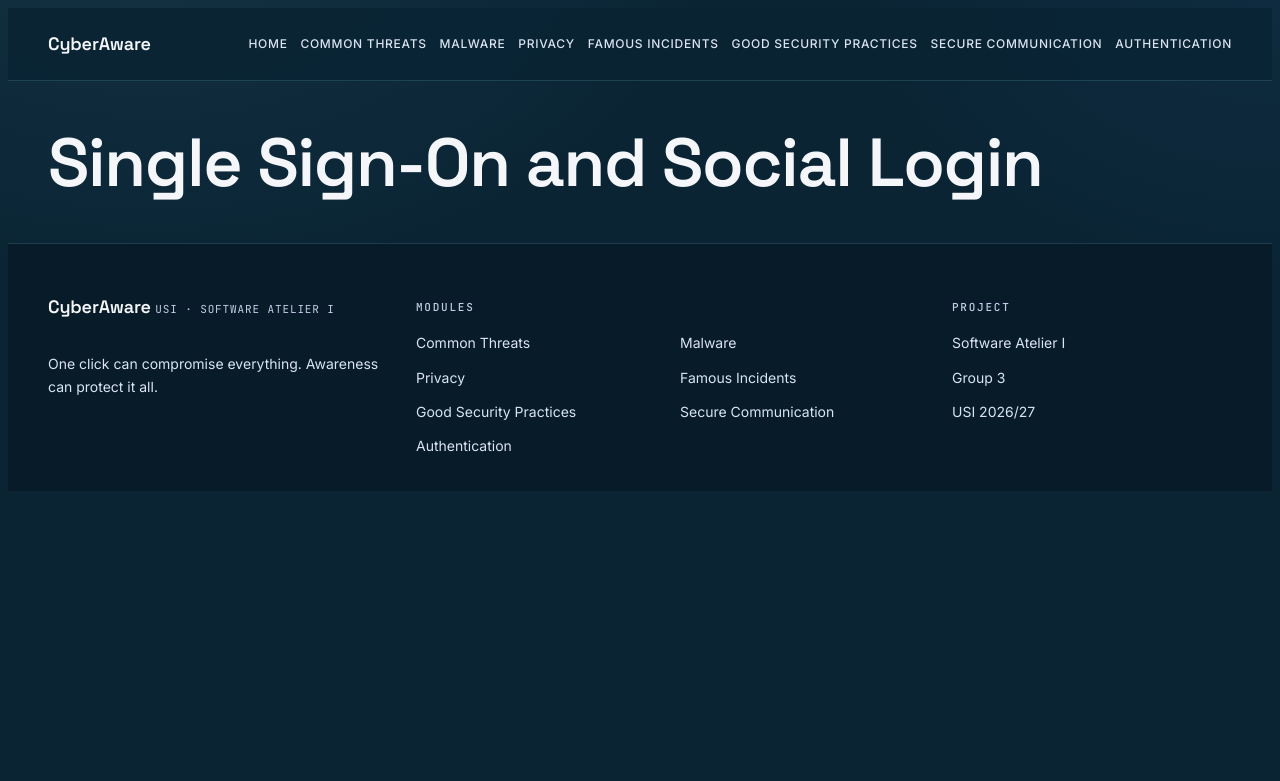
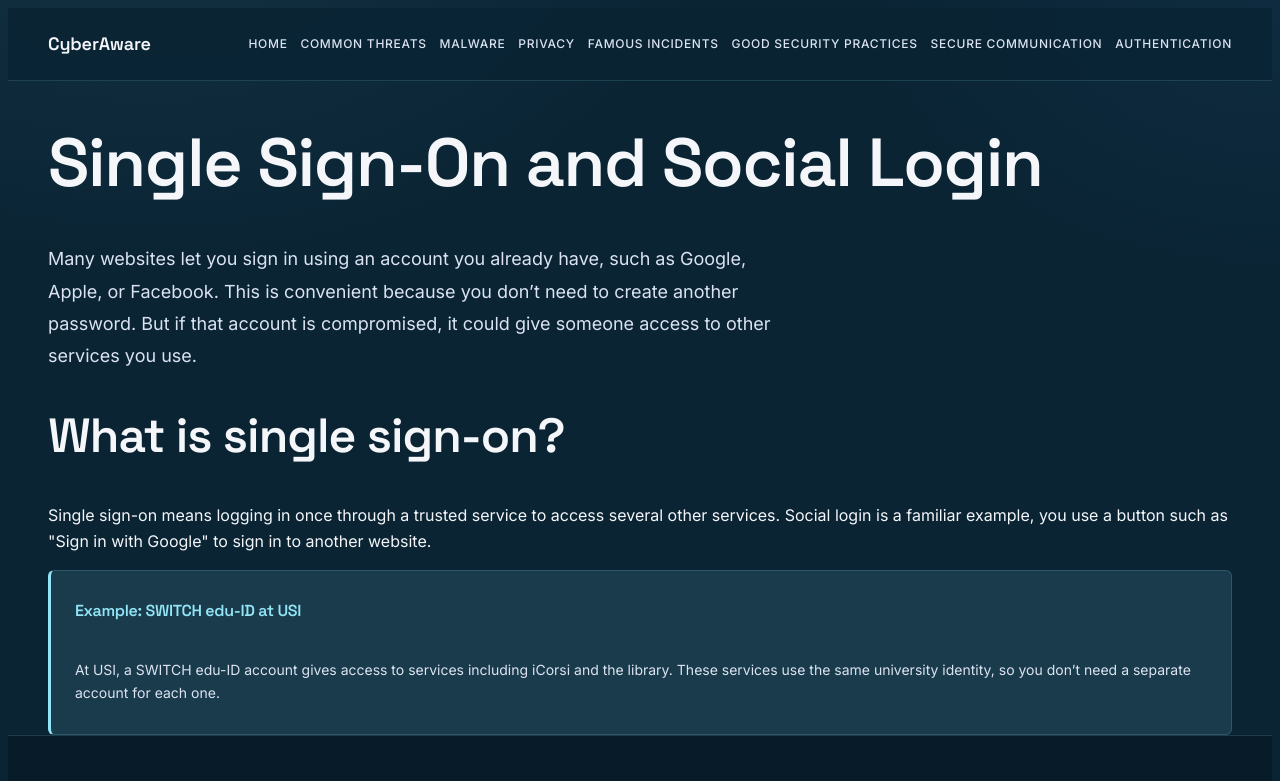
Before and after one commit to vittodevit/sa1, a plain HTML site: page ai-risk-authentication/single-sign-on.html in a window 1280 px wide. Shown: the top 781 px of the page. Drawn offline with Linux system fonts and the light colour scheme.

Commit message:
Add single sign-on sections 1 and 2

```diff
--- a/ai-risk-authentication/single-sign-on.html
+++ b/ai-risk-authentication/single-sign-on.html
@@ -38,8 +38,23 @@
     <main id="main">
         <div class="container">
             <h1>Single Sign-On and Social Login</h1>
-           </div>
+            <p class="lead">Many websites let you sign in using an account you already have, such as Google, Apple, or
+                Facebook.
+                This is convenient because you don’t need to create another password. But if that account is
+                compromised, it could give someone access to other services you use.</p>
+
+            <h2>What is single sign-on?</h2>
+            <p>Single sign-on means logging in once through a trusted service to access several other services.
+    Social login is a familiar example, you use a button such as "Sign in with Google" to sign in to another website.</p>
+            <div class="callout">
+                <h3 class="callout__title">Example: SWITCH edu-ID at USI</h3>
+                <p> At USI, a SWITCH edu-ID account gives access to services including iCorsi and the library. These
+                    services use the same university identity, so you don’t need a separate account for each one.</p>
+            </div>
+        </div>
     </main>
+
+
 
 
 
```
